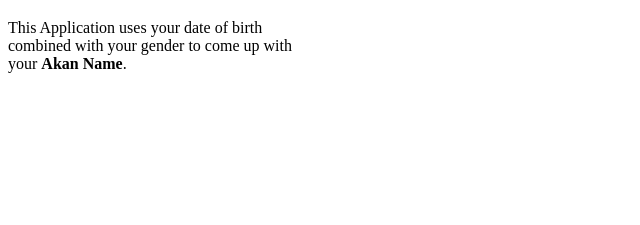
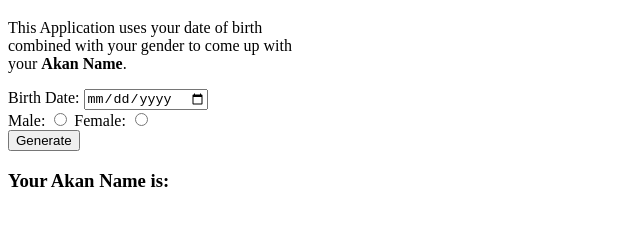
Before and after one commit to Mohraf/akan-name-generator, a plain HTML site: page index.html in a window 1280 px wide. Shown: the part 61-286 px from the top of the page, without its empty margins (0-640 px from the left). Drawn offline with Linux system fonts and the light colour scheme.

Commit message:
Second htnl structure change

```diff
--- a/index.html
+++ b/index.html
@@ -20,6 +20,26 @@
 
     <!-- Name Generator -->
     <div>
+      <div>
+        <label for="birthdate">Birth Date:</label>
+        <input id="birthdate" type="date" />
+      </div>
+
+      <div>
+        <label for="male">Male:</label>
+        <input id="male" name="gender" type="radio" />
+        <label for="female">Female:</label>
+        <input id="female" name="gender" type="radio" />
+      </div>
+
+      <div>
+        <button>Generate</button>
+      </div>
+
+      <div>
+        <h3>Your Akan Name is:</h3>
+        <h4 id="akan-name"></h4>
+      </div>
     </div>
   </div>
 
```
